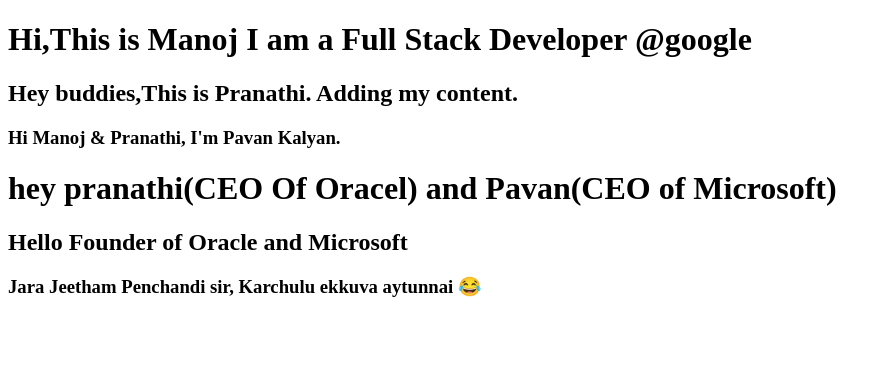
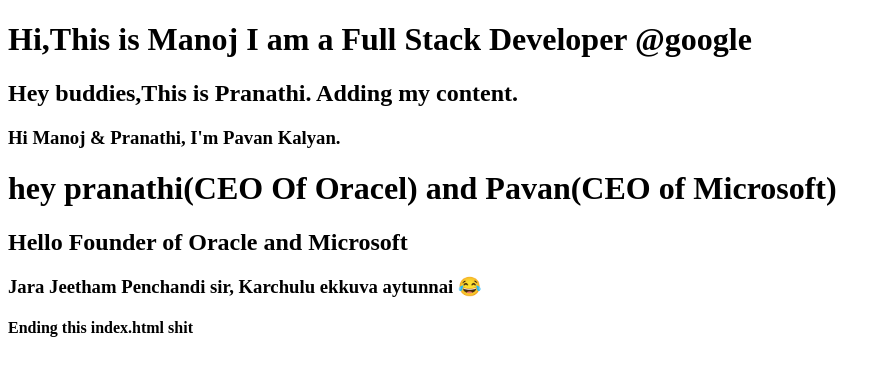
Before and after one commit to Manojreddy8849/Group_Collab, a plain HTML site: page index.html in a window 1280 px wide. Shown: the whole page, without its empty margins (0-891 px from the left). Drawn offline with Linux system fonts and the light colour scheme.

Commit message:
Pranathi

```diff
--- a/index.html
+++ b/index.html
@@ -12,5 +12,7 @@
     <h1>hey pranathi(CEO Of Oracel) and Pavan(CEO of Microsoft)</h1>
     <h2>Hello Founder of Oracle and Microsoft</h2>
     <h3>Jara Jeetham Penchandi sir, Karchulu ekkuva aytunnai &#128514</h3>
+    <h4>Ending this index.html shit</h4>
+
 </body>
 </html>
```
Also changed, not shown: hello.html (added, +1 -0 lines).
